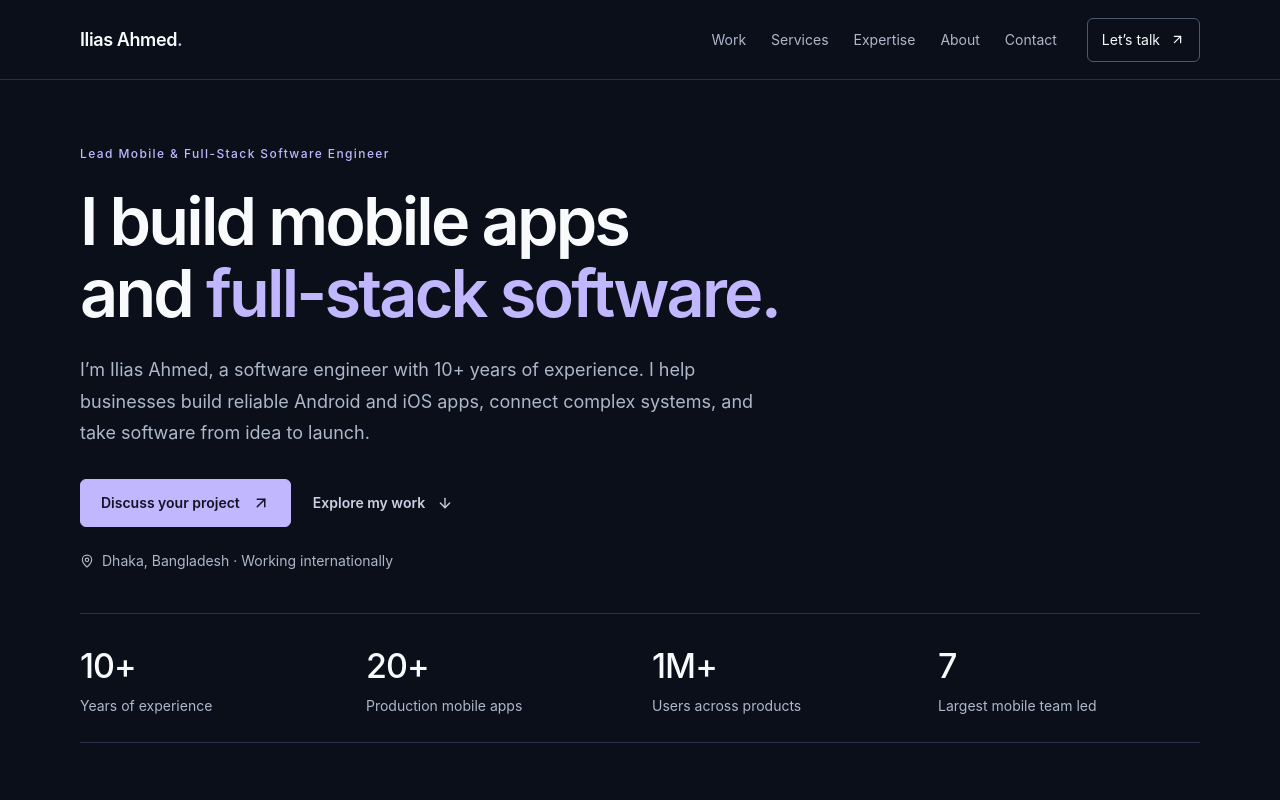
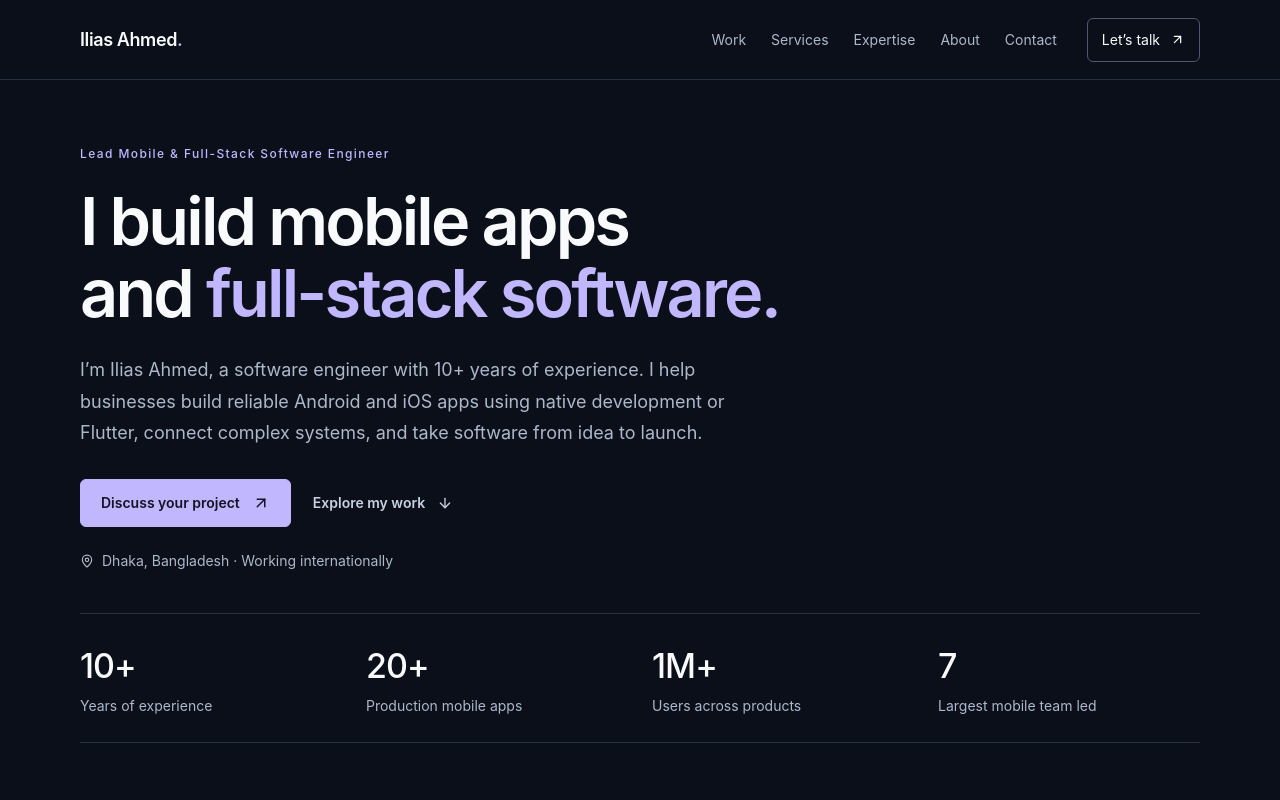
Before and after one commit to iliasahmed/iliasahmed.github.io, a React (Vite) app: page /#/ in a window 1280 px wide. Shown: the top 800 px of the page. Built offline with nearby package versions, Linux system fonts and the light colour scheme.

Commit message:
Mention Flutter in portfolio hero

```diff
--- a/src/pages/HomePage.tsx
+++ b/src/pages/HomePage.tsx
@@ -24,7 +24,7 @@ function Hero() {
     <p className="eyebrow">{profile.headline}</p>
     <div className="hero-copy">
       <h1 id="hero-title">I build mobile apps and <span><span className="nowrap">full-stack</span> software.</span></h1>
-      <p className="hero-description">I’m Ilias Ahmed, a software engineer with 10+ years of experience. I help businesses build reliable Android and iOS apps, connect complex systems, and take software from idea to launch.</p>
+      <p className="hero-description">I’m Ilias Ahmed, a software engineer with 10+ years of experience. I help businesses build reliable Android and iOS apps using native development or Flutter, connect complex systems, and take software from idea to launch.</p>
       <div className="hero-actions"><a className="button primary" href={profile.inquiry}>Discuss your project <ArrowUpRight size={18}/></a><Link className="button text-button" to="/#work">Explore my work <ArrowDown size={16}/></Link></div>
       <p className="hero-location"><MapPin size={14}/> Dhaka, Bangladesh · Working internationally</p>
     </div>
```
Also changed, not shown: 1 other file (tests, documents, lock files or other folders).
